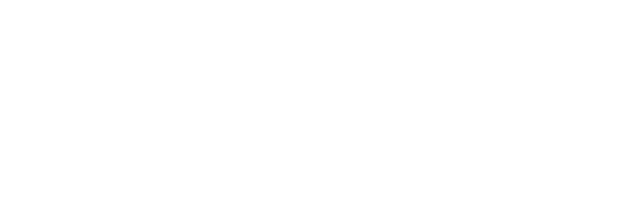
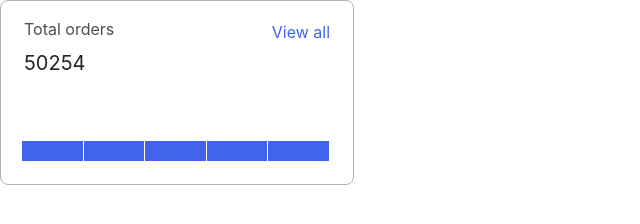
Before and after one commit to js-tasks-ru/htmlcss-20210610_yanina4, a website: page 04-lection2/01-histogram/index.html in a window 1280 px wide. Shown: the whole page, without its empty margins (0-640 px from the left). Drawn offline with Linux system fonts and the light colour scheme.

Commit message:
histogram

```diff
--- a/04-lection2/01-histogram/histogram.css
+++ b/04-lection2/01-histogram/histogram.css
@@ -0,0 +1,69 @@
+.histogram {
+    background: var(--white);
+    border: 1px solid var(--grey-3);
+    box-sizing: border-box;
+    border-radius: 8px;
+    width: 354px;
+    height: 185px;
+    padding-bottom: 24px;
+}
+
+.histogram__header {
+    max-width: 306px;
+    margin: auto;
+}
+
+.histogram-title {
+    font-family: Inter;
+    font-style: normal;
+    font-weight: normal;
+    font-size: 16px;
+    line-height: 24px;
+    color: var(--black);
+    opacity: 0.8;
+    padding-top: 16px;
+}
+
+.header1 {
+    display: flex;
+    justify-content:space-between;
+}
+
+.histogram-text {
+    font-family: Inter;
+    font-style: normal;
+    font-weight: normal;
+    font-size: 16px;
+    line-height: 24px;
+    text-align: right;
+    color: #4263EB;
+    padding-top: 19px;
+}
+
+.histogram-number {
+    font-family: Inter;
+    font-style: normal;
+    font-weight: normal;
+    font-size: 20px;
+    line-height: 26px;
+    color: var(--black);
+    padding-top: 6px;
+}
+
+.histogram-image {
+    display: flex;
+    align-items: flex-end;
+    gap: 1px;
+    padding-left: 21px;
+    padding-right: 24px;
+    position: relative;
+    height: 85px;
+}
+
+.histogram-image__block {
+    flex: auto;
+    height: 20px;
+    background: #4263EB;
+    justify-content: space-between;
+
+}
--- a/04-lection2/01-histogram/index.html
+++ b/04-lection2/01-histogram/index.html
@@ -2,10 +2,31 @@
 <!-- Страница с гистограммой -->
 <html lang="ru">
     <head>
+        <link rel="stylesheet" href="../../assets/css/reset.css">
         <link rel="stylesheet" href="../../assets/css/main.css">
         <link rel="stylesheet" href="./histogram.css">
     </head>
-    <body>
+    <body class="histogram">
+        <header class="histogram__header">
+            <div class="header1">
+                <P class="histogram-title">
+                    Total orders
+                </P>
+                <p class="histogram-text">
+                    View all
+                </p>
+            </div>
+                <h4 class="histogram-number">
+                    50254
+                </h4>
 
+        </header>
+        <div class="histogram-image">
+            <div class="histogram-image__block"></div>
+            <div class="histogram-image__block"></div>
+            <div class="histogram-image__block"></div>
+            <div class="histogram-image__block"></div>
+            <div class="histogram-image__block"></div>
+        </div>
     </body>
 </html>
```
